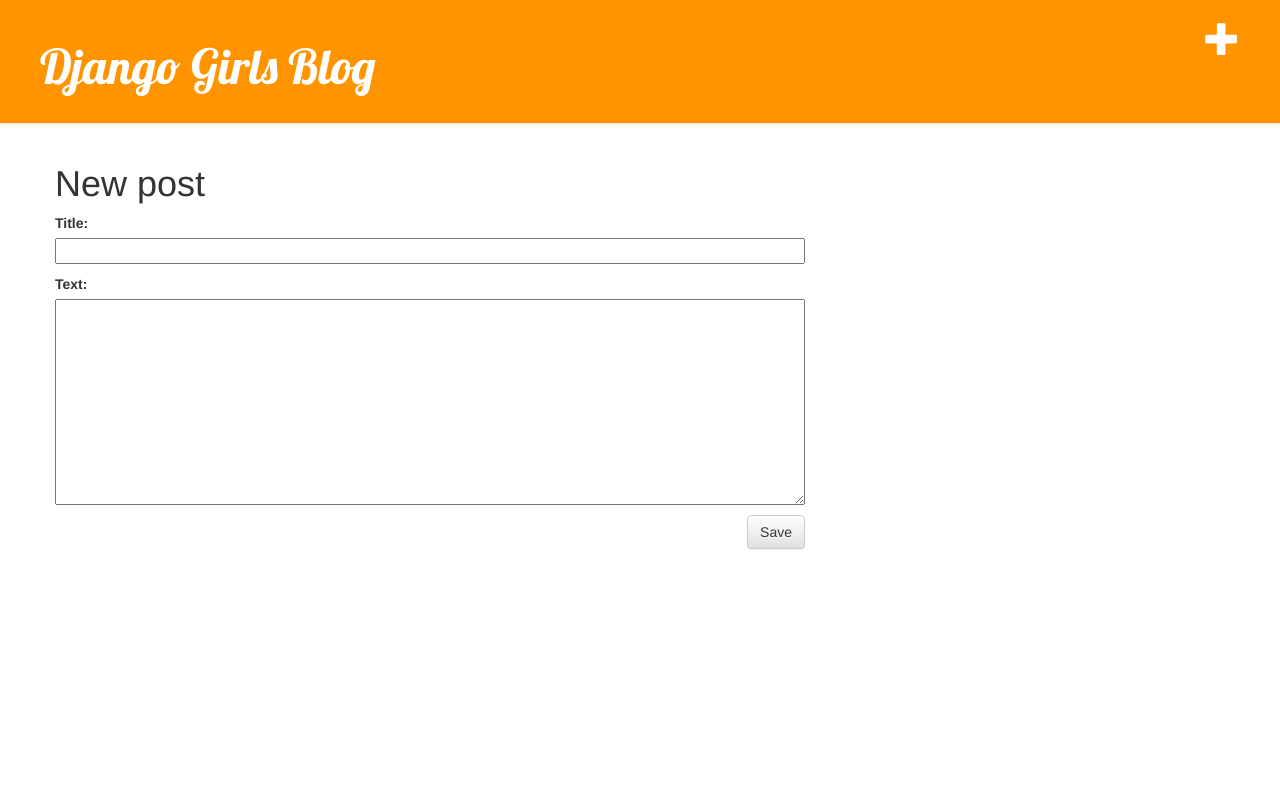
After one commit to haruspring-jokt/practice-django-girls-tutorial, a Django app: page /post/new in a window 1280 px wide. The commit adds this page. Run offline with Django 3.2, Linux system fonts and the light colour scheme; the visitor is signed in with stand-in values (Sample User, id 1); some libraries are stand-ins or nearby versions.

Commit message:
finish basic tutorial

```diff
--- /dev/null
+++ b/blog/forms.py
@@ -0,0 +1,8 @@
+from django import forms
+from .models import Post
+
+
+class PostForm(forms.ModelForm):
+    class Meta:
+        model = Post
+        fields = ('title', 'text')
--- /dev/null
+++ b/blog/static/css/blog.css
@@ -0,0 +1,65 @@
+h1 a {
+    color: #FCA205;
+    font-family: 'Lobster';
+}
+
+.title {
+    font-family: 'Lobster';
+}
+
+.page-header {
+    background-color: #ff9400;
+    margin-top: 0;
+    padding: 20px 20px 20px 40px;
+}
+
+.page-header h1,
+.page-header h1 a,
+.page-header h1 a:visited,
+.page-header h1 a:active {
+    color: #ffffff;
+    font-size: 36pt;
+    text-decoration: none;
+}
+
+.content {
+    margin-left: 40px;
+}
+
+.h1,
+.h2,
+.h3,
+.h4 {
+    font-family: 'Lobster', cursive
+}
+
+.date {
+    color: #828282;
+}
+
+.save {
+    float: right;
+}
+
+.post-form textarea,
+.post-form input {
+    width: 100%;
+}
+
+.top-menu,
+.top-menu:hover,
+.top-menu:visited {
+    color: #ffffff;
+    float: right;
+    font-size: 26pt;
+    margin-right: 20px;
+}
+
+.post {
+    margin-bottom: 70px;
+}
+
+.post h1 a,
+.post h1 a:visited {
+    color: #000000;
+}
--- /dev/null
+++ b/blog/templates/blog/base.html
@@ -0,0 +1,31 @@
+{% load static %}
+<html>
+
+<head>
+  <title>Django Girls blog</title>
+  <link rel="stylesheet" href="//maxcdn.bootstrapcdn.com/bootstrap/3.2.0/css/bootstrap.min.css">
+  <link rel="stylesheet" href="//maxcdn.bootstrapcdn.com/bootstrap/3.2.0/css/bootstrap-theme.min.css">
+  <link href="//fonts.googleapis.com/css?family=Lobster&subset=latin,latin-ext" rel="stylesheet" type="text/css">
+  <link rel="stylesheet" href="{% static 'css/blog.css' %}">
+</head>
+
+<body>
+
+  <div class="page-header">
+    {% if user.is_authenticated %}
+      <a href="{% url 'post_new' %}" class="top-menu"><span class="glyphicon glyphicon-plus"></span></a>
+    {% endif %}
+    <h1><a href="/">Django Girls Blog</a></h1>
+  </div>
+  <div class="content container">
+    <div class="row">
+      <div class="col-md-8">
+        {% block content %}
+        {% endblock %}
+      </div>
+    </div>
+  </div>
+
+</body>
+
+</html>
--- /dev/null
+++ b/blog/templates/blog/post_edit.html
@@ -0,0 +1,9 @@
+{% extends 'blog/base.html' %}
+
+{% block content %}
+<h1>New post</h1>
+<form method="POST" class="post-form">{% csrf_token %}
+  {{ form.as_p }}
+  <button type="submit" class="save btn btn-default">Save</button>
+</form>
+{% endblock %}
--- a/blog/urls.py
+++ b/blog/urls.py
@@ -3,4 +3,7 @@
 
 urlpatterns = [
     path('', views.post_list, name='post_list'),
+    path('post/<int:pk>/', views.post_detail, name='post_detail'),
+    path('post/new', views.post_new, name='post_new'),
+    path('post/<int:pk>/edit/', views.post_edit, name='post_edit')
 ]
--- a/blog/views.py
+++ b/blog/views.py
@@ -1,9 +1,42 @@
-from django.shortcuts import render
+from django.shortcuts import render, get_object_or_404
+from django.shortcuts import redirect
 from django.utils import timezone
 from .models import Post
+from .forms import PostForm
 
 
 def post_list(request):
     posts = Post.objects.filter(
         published_date__lte=timezone.now()).order_by('published_date')
     return render(request, 'blog/post_list.html', {'posts': posts})
+
+def post_detail(request, pk):
+    post = get_object_or_404(Post, id=pk)
+    return render(request, 'blog/post_detail.html', {'post': post})
+
+def post_new(request):
+    if request.method == "POST":
+        form = PostForm(request.POST)
+        if form.is_valid():
+            post = form.save(commit=False)
+            post.author = request.user
+            post.published_date = timezone.now()
+            post.save()
+            return redirect('post_detail', pk=post.pk)
+    else:
+        form = PostForm()
+    return render(request, 'blog/post_edit.html', {'form': form})
+
+def post_edit(request, pk):
+    post = get_object_or_404(Post, pk=pk)
+    if request.method == "POST":
+        form = PostForm(request.POST, instance=post)
+        if form.is_valid():
+            post = form.save(commit=False)
+            post.author = request.user
+            post.published_date = timezone.now()
+            post.save()
+            return redirect('post_detail', pk=post.pk)
+    else:
+        form = PostForm(instance=post)
+    return render(request, 'blog/post_edit.html', {'form': form})
```
Also changed, not shown: blog/templates/blog/post_detail.html (added, +17 -0 lines), blog/templates/blog/post_list.html (+11 -20 lines), README.md, img/2019-04-10-16-15-02.png (added), img/2019-04-10-16-22-16.png (added).
